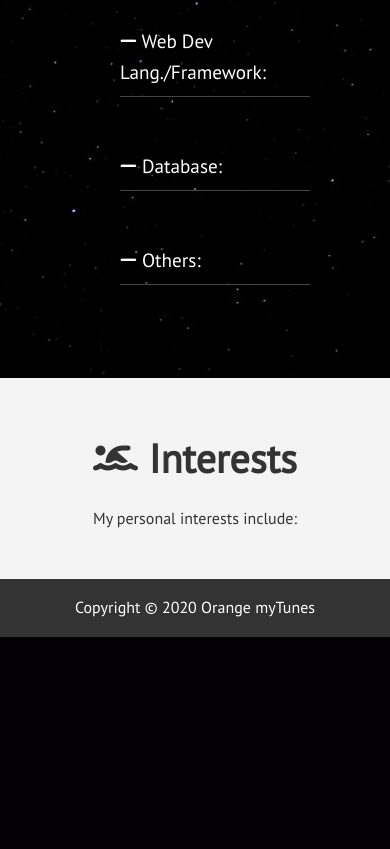
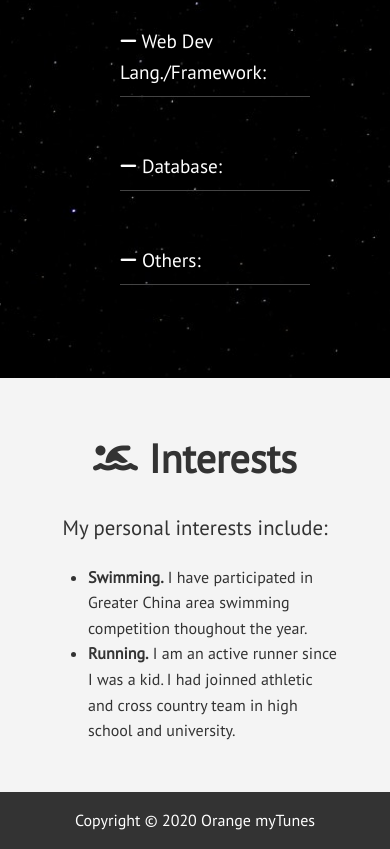
Before and after one commit to wuyeelok/old-github-io, a plain HTML site: page index.html in a window 390 px wide. Shown: the part 2668-3517 px from the top of the page. Before the commit the page ends 3305 px from the top, so only its background shows below. Drawn offline with nearby package versions, Linux system fonts and the light colour scheme.

Commit message:
Interests: Add text and responsive

```diff
--- a/css/style.css
+++ b/css/style.css
@@ -422,3 +422,14 @@ nav a#openup {
 .cursor-pointer {
   cursor: pointer;
 }
+
+/* Interests section */
+#interests ul {
+  text-align: initial;
+}
+
+@media screen and (min-width: 36em) {
+  #interests p {
+    text-align: initial;
+  }
+}
--- a/index.html
+++ b/index.html
@@ -217,7 +217,18 @@
     <section id="interests" class="section bg-light">
       <div class="container">
         <h2 class="section-head"><i class="fas fa-swimmer"></i> Interests</h2>
-        <p>My personal interests include:</p>
+        <p class="lead">My personal interests include:</p>
+        <ul>
+          <li>
+            <b>Swimming.</b> I have participated in Greater China area swimming
+            competition thoughout the year.
+          </li>
+          <li>
+            <b>Running.</b> I am an active runner since I was a kid. I had
+            joinned athletic and cross country team in high school and
+            university.
+          </li>
+        </ul>
       </div>
     </section>
 
```
